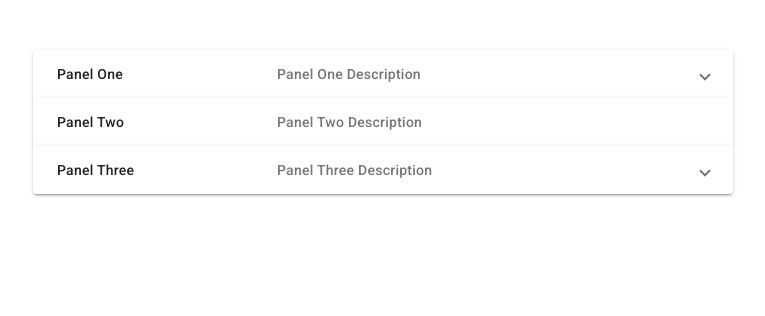
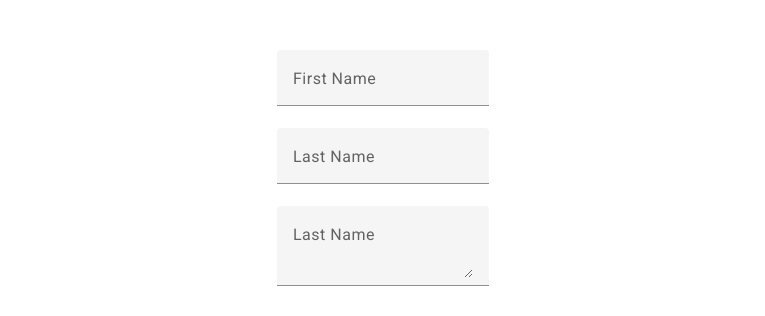
Before and after one commit to johnerist/angular-material, an Angular app: page / in a window 1280 px wide. Shown: the top 316 px of the page, without its empty margins (257-1022 px from the left). Built offline with nearby package versions, Linux system fonts and the light colour scheme.

Commit message:
form field

```diff
--- a/src/app/app.component.html
+++ b/src/app/app.component.html
@@ -29,4 +29,7 @@
 <!--<app-divider></app-divider>-->
 
 <!-- Panel Expansion -->
-<app-expansion-panel></app-expansion-panel>
+<!-- <app-expansion-panel></app-expansion-panel> -->
+
+<!-- Form Field -->
+<app-form-field></app-form-field>
--- a/src/app/app.module.ts
+++ b/src/app/app.module.ts
@@ -35,6 +35,7 @@ import { MatNativeDateModule } from '@angular/material/core';
 import { MatDialogModule } from '@angular/material/dialog';
 import { MatDividerModule } from '@angular/material/divider';
 import { MatExpansionModule } from '@angular/material/expansion';
+import { FormFieldComponent } from './components/form-field/form-field.component';
 
 @NgModule({
   declarations: [
@@ -51,7 +52,8 @@ import { MatExpansionModule } from '@angular/material/expansion';
     DialogComponent,
     DialogContentComponent,
     DividerComponent,
-    ExpansionPanelComponent
+    ExpansionPanelComponent,
+    FormFieldComponent
   ],
   imports: [
     BrowserModule,
--- /dev/null
+++ b/src/app/components/form-field/form-field.component.html
@@ -0,0 +1,22 @@
+<div style="width: 700px; margin: 50px auto; text-align: center;">
+    <div>
+        <mat-form-field appearance="fill">
+            <mat-label>First Name</mat-label>
+            <input type="text" matInput />
+        </mat-form-field>
+    </div>
+
+    <div>
+        <mat-form-field appearance="fill">
+            <mat-label>Last Name</mat-label>
+            <input type="text" matInput />
+        </mat-form-field>
+    </div>
+
+    <div>
+        <mat-form-field appearance="fill">
+            <mat-label>Last Name</mat-label>
+            <textarea matInput></textarea>
+        </mat-form-field>
+    </div>
+</div>
```
Also changed, not shown: src/app/components/form-field/form-field.component.ts (added, +10 -0 lines), form field.JPG (added), src/app/components/form-field/form-field.component.css (added), 1 other file (tests, documents, lock files or other folders).
